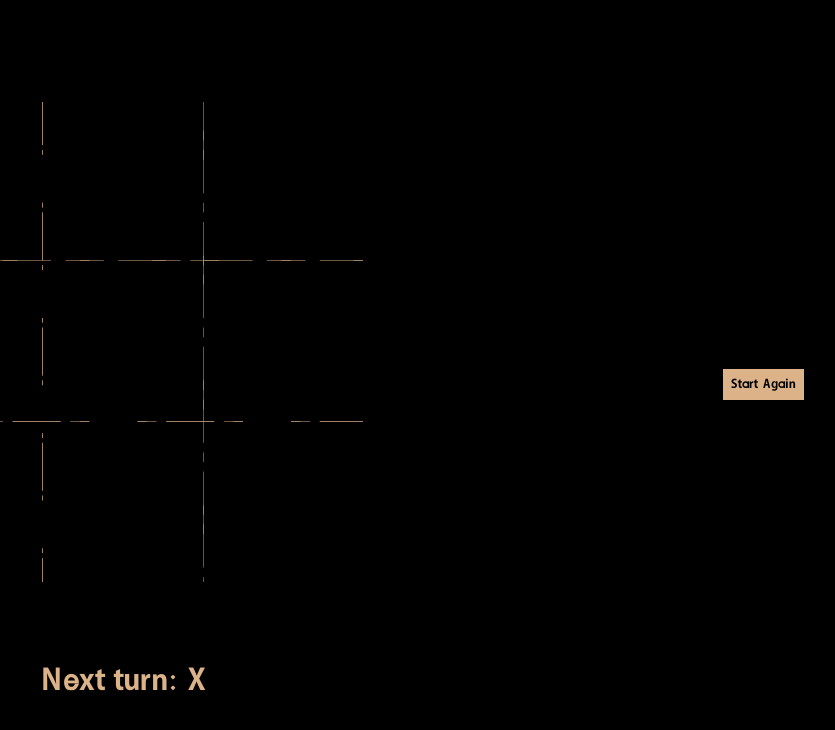
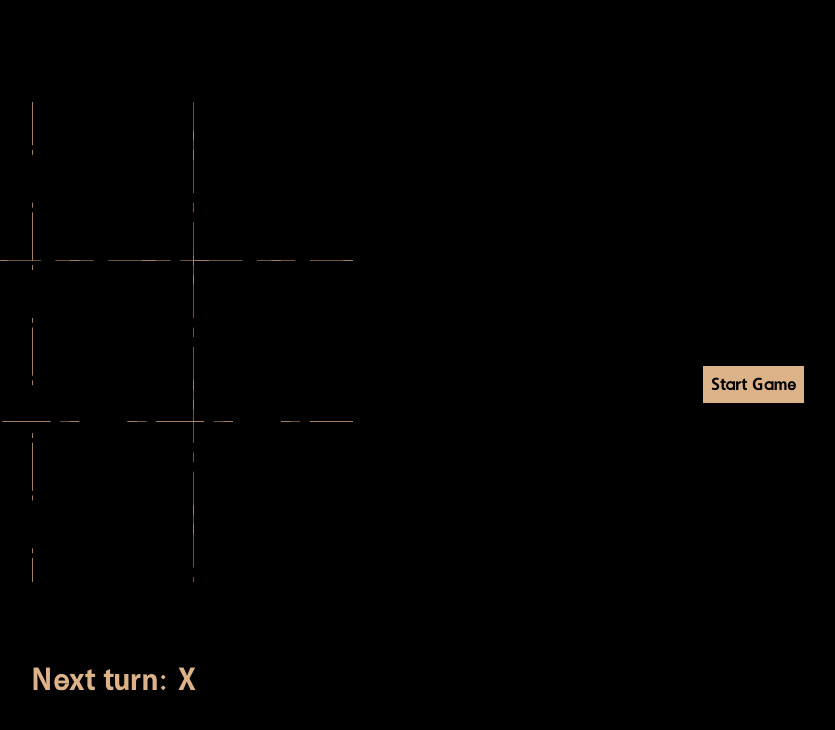
Before and after one commit to abdulrahmanhatem/tic-tac-toe, a React (Create React App) app: page / in a window 1280 px wide. Shown: the top 730 px of the page, without its empty margins (444-1279 px from the left). Built offline with nearby package versions, Linux system fonts and the light colour scheme.

Commit message:
enhance overall styles

```diff
--- a/src/App.js
+++ b/src/App.js
@@ -111,7 +111,6 @@ export default function Game() {
 
   });
 
-  console.log(history.every(i => i !== null))
   return (
     <div className="game">
       <div className="game-board">
@@ -120,8 +119,7 @@ export default function Game() {
       <div className="game-info">
         <div className="options">
         {sort}
-        <button onClick={() => jumpTo(0)} className="start">Start { history.every(i => i !== null) ? "Again" : "Game"}</button>
-
+        <button onClick={() => jumpTo(0)} className="start">Start { history.length > 1 ? "Again" : "Game"}</button>
         </div>
         <ul style={{
           flexDirection: isAscending ? "column" : "column-reverse"
--- a/src/styles.css
+++ b/src/styles.css
@@ -65,11 +65,13 @@ button{
 .game-board .square {
   font-size: calc(1 * var(--view-ratio));
   font-weight: bold;
-  inline-size: 33.333%;
-  block-size: 33.333%;
+  inline-size: calc(33.333% - 2rem);
+  block-size: calc(33.333% - 2rem);
   padding: 0;
   text-align: center;
   font-size: 3rem;
+  margin: 1rem;
+  border-radius: 1rem;
 }
 .game-board .dashed {
   position: absolute;
@@ -114,6 +116,8 @@ svg.line:nth-of-type(4){
 .game-info .options button {
   border: none;
   padding: .5rem;
+  font-weight: 900;
+  font-size: 1.1rem;
 }
 .game-info ul{
   display: flex;
@@ -158,7 +162,8 @@ svg.line:nth-of-type(4){
   color: var(--black);
 }
 .game-info button.current{
-  background: #111;
+  background: #222;
+  color: var(--primary-color);
 }
 .status {
   margin-block-start: 3rem;
```
